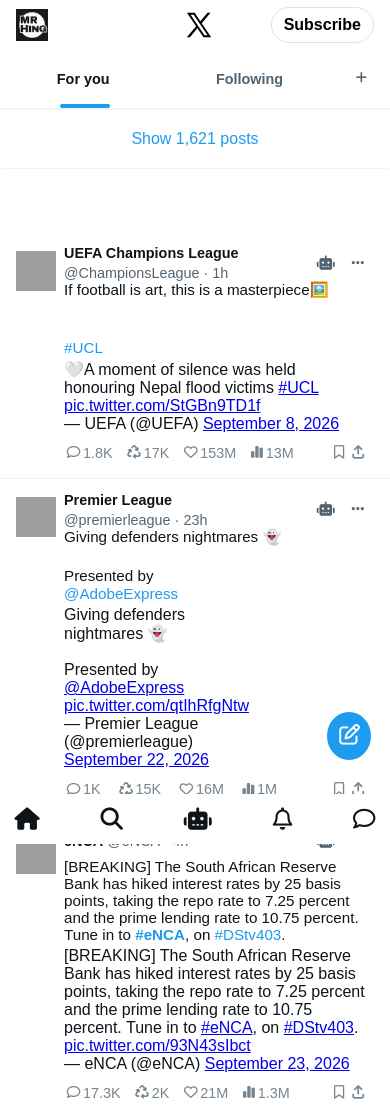
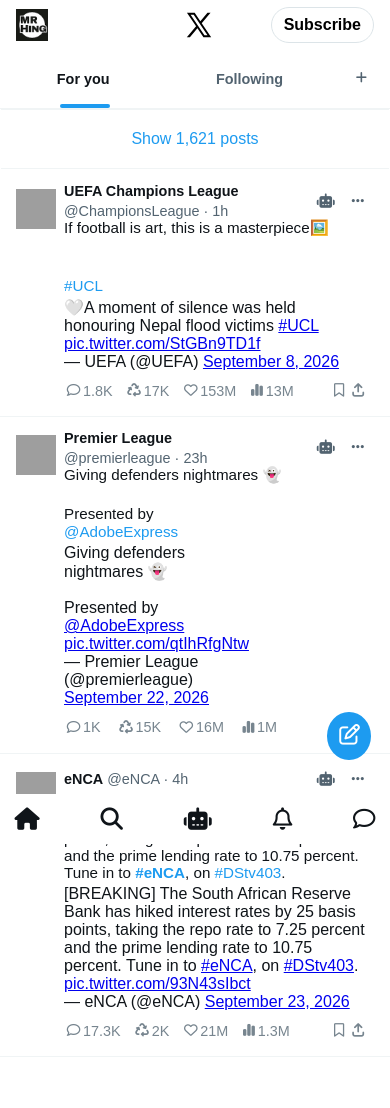
Before and after one commit to Oliver-Ng-Pan-Hing/zaioxclone, a plain HTML site: page index.html in a window 390 px wide. Shown: the top 1108 px of the page. Drawn offline with Linux system fonts and the light colour scheme; grey boxes are pictures that could not be loaded; a script that the page names is missing; a web font is replaced by a local one.

Commit message:
corrected the resposiveness in max-width 500px with AI

```diff
--- a/css/responsive.css
+++ b/css/responsive.css
@@ -255,6 +255,17 @@
             width: 100%;
             flex-direction: column;
         }
+
+    .profile-posts{
+        gap: 0;
+    }
+
+    #profile-posts,
+    #profile-posts.composer-focused{
+        min-height: 0;
+    }
+
+
 
     .phone-nav{
         display: flex;
@@ -576,10 +587,10 @@
         /* background-color: green; */
     }
 
-    .sidebar{
-        /* background-color: #1a8ad4; */
+    /* .sidebar{
+         background-color: #1a8ad4;
 
-    }
+    } */
 
     .post-button-container{
         margin-top: 0;
--- a/css/style.css
+++ b/css/style.css
@@ -1152,9 +1152,9 @@
 font-size: 1.25rem;
 }
 
-.news-container .news-posts:nth-child(2){
-    /* margin-top: 0.5em; */
-}
+/* .news-container .news-posts:nth-child(2){
+    margin-top: 0.5em;
+} */
 
 .news-posts{
     display: flex;
```
